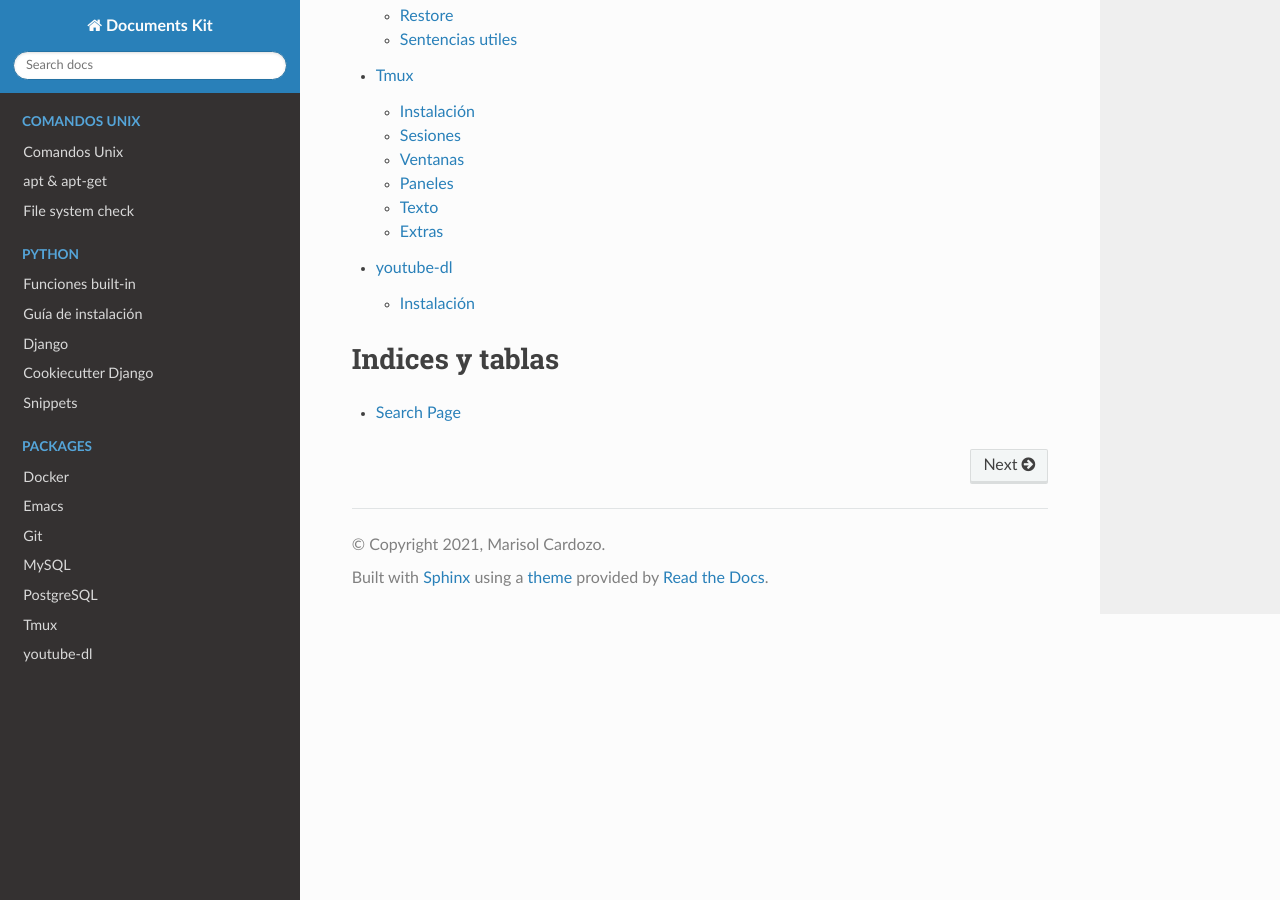
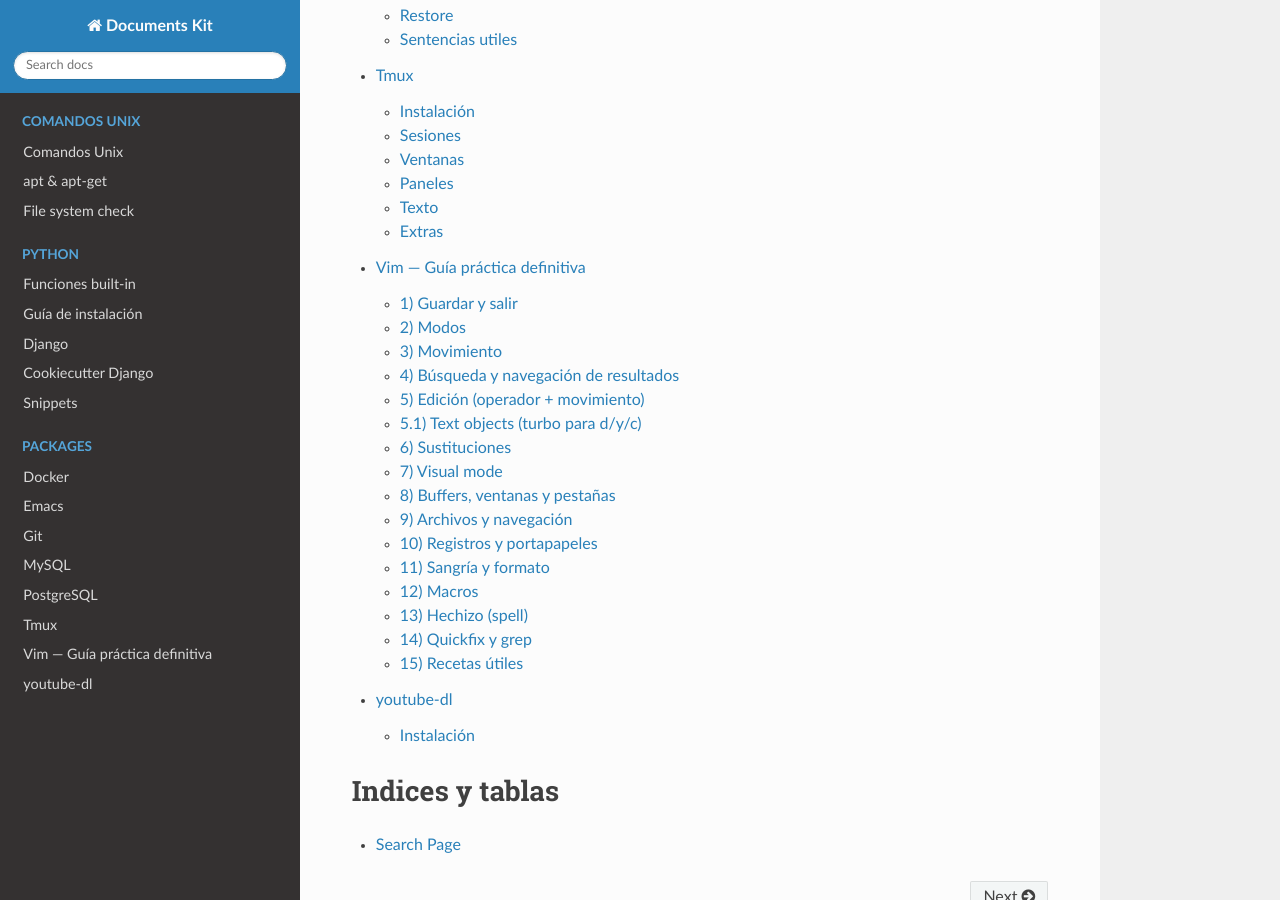
Before and after one commit to mcardozo/documents-kit, a Sphinx documentation site: the page built from docs/index.rst, in a window 1280 px wide and 900 px high, scrolled down 2424 px. Built offline with Sphinx 7.4.7 and the Read the Docs theme 3.1.0, drawn with Linux system fonts in a browser that asks for light colours; some of the changed lines change nothing that is shown.

Commit message:
Add Vim guide documentation

```diff
--- a/docs/index.rst
+++ b/docs/index.rst
@@ -33,6 +33,7 @@
    packages/mysql
    packages/postgresql
    packages/tmux
+   packages/vim
    packages/youtube_dl
 
 
--- /dev/null
+++ b/docs/packages/vim.rst
@@ -0,0 +1,177 @@
+Vim — Guía práctica definitiva
+===============================
+
+Lista compacta, ordenada por tareas. Incluye lo esencial y un bloque de avanzados con lo más
+rescatable de tu doc original, ya depurado.
+
+1) Guardar y salir
+------------------
+::
+
+  :w            " Guardar
+  :q            " Salir (falla si hay cambios)
+  :wq / :x      " Guardar y salir
+  :q!           " Salir descartando cambios
+  ZZ / ZQ       " Guardar+salir / salir sin guardar
+
+2) Modos
+--------
+::
+
+  i  a  o       " Insert (antes / después / nueva línea abajo)
+  I  A  O       " Insert al inicio / al final / nueva línea arriba
+  <Esc>         " Volver a Normal
+
+Sugerencia: usa ``gi`` para volver a insertar donde editaste por última vez.
+
+3) Movimiento
+-------------
+::
+
+  h j k l          " Izq / Abajo / Arriba / Der
+  w  b  e          " Saltar por palabras (inicio / atrás / fin)
+  0  ^  $          " Inicio / primer no-blanco / fin de línea
+  gg / G           " Inicio / fin del archivo
+  H  M  L          " Tope / medio / pie de pantalla
+  {  }             " Párrafo anterior / siguiente
+  %                " Salto a paréntesis/llave/corchete pareja
+  Ctrl-d / Ctrl-u  " Media página abajo / arriba
+  Ctrl-f / Ctrl-b  " Página completa abajo / arriba
+
+4) Búsqueda y navegación de resultados
+--------------------------------------
+::
+
+  /texto        " Buscar hacia adelante
+  ?texto        " Buscar hacia atrás
+  n / N         " Siguiente / anterior coincidencia
+  * / #         " Buscar palabra bajo cursor (adelante / atrás)
+
+Tip: ``:set hlsearch incsearch`` para resaltar y buscar incremental.
+
+5) Edición (operador + movimiento)
+----------------------------------
+::
+
+  x / X         " Borrar char (derecha / izq)
+  d{mov}        " Delete (ej: dw, d$, dj)
+  c{mov}        " Change (borra y entra en Insert)
+  y{mov}        " Yank (copiar)
+  p / P         " Pegar después / antes
+  .             " Repetir última acción
+  u / Ctrl-r    " Deshacer / Rehacer
+  J             " Unir con línea siguiente
+  ~             " Toggle may/min del char
+  r / R         " Reemplazar un letra / Reemplazar varias letras
+
+5.1) Text objects (turbo para d/y/c)
+------------------------------------
+::
+
+  ciw / diw     " Cambiar / borrar palabra “in word”
+  ci" / di"     " Dentro de comillas
+  ci( / di(     " Dentro de paréntesis (funciona con { [ < ' ")
+  dap / dip     " Borrar un párrafo (around / in paragraph)
+
+Tip: ``vi)`` selecciona dentro de paréntesis; ``va)`` incluye paréntesis.
+
+6) Sustituciones
+----------------
+::
+
+  :s/viejo/nuevo/g             " En la línea actual
+  :%s/viejo/nuevo/gc           " En todo el archivo, confirmando
+  :'<,'>s/viejo/nuevo/g        " En selección visual
+
+Pro: ``:%s/\<<C-r><C-w>\>/nuevo/gc`` reemplaza la palabra bajo el cursor en todo el archivo.
+
+7) Visual mode
+--------------
+::
+
+  v / V / Ctrl-v   " Carácteres / línea / bloque
+  gv               " Re-seleccionar la última selección
+
+8) Buffers, ventanas y pestañas
+-------------------------------
+::
+
+  :ls            " Listar buffers
+  :bn / :bp      " Buffer siguiente / previo
+  :b#            " Volver al buffer anterior
+  :bd            " Cerrar buffer actual
+
+::
+
+  :split / :vsplit   " Split horizontal / vertical
+  Ctrl-w h/j/k/l     " Moverse entre ventanas
+  Ctrl-w =           " Igualar tamaños
+  Ctrl-w q           " Cerrar ventana
+
+::
+
+  :tabnew            " Nueva pestaña
+  gt / gT            " Siguiente / anterior pestaña
+
+Sugerencia: ``set hidden`` para cambiar de buffer sin guardar.
+
+9) Archivos y navegación
+------------------------
+::
+
+  :e ruta           " Abrir archivo
+  :edit .           " Abrir navegador en cwd (netrw)
+  :Ex / :Lex        " Netrw en ventana actual / lateral
+
+Tip: ``gf`` abre el archivo bajo el cursor si es ruta válida.
+
+10) Registros y portapapeles
+----------------------------
+::
+
+  "xy / "xp         " Copiar / pegar usando registro x
+  "+y / "+p         " Portapapeles del sistema
+  "_d               " Borrar sin afectar el registro "" (black hole)
+
+11) Sangría y formato
+---------------------
+::
+
+  >> / << / ==      " Indentar der / izq / autoindentar línea
+  =%                " Reindentar bloque entre pares
+  gg=G              " Autoindentar todo el archivo
+
+Tip: ``:set expandtab shiftwidth=2 tabstop=2`` para espacios en vez de tabs.
+
+12) Macros
+----------
+::
+
+  q{r} … q          " Grabar macro en registro {r}
+  @{r} / @@         " Ejecutar macro / repetir la última
+
+13) Hechizo (spell)
+-------------------
+::
+
+  :set spell spelllang=es,en   " Activar corrector ES/EN
+  ]s / [s                      " Siguiente / anterior error
+  zg / zw                      " Añadir / marcar palabra incorrecta
+
+Extra: ``z=`` sugiere correcciones.
+
+14) Quickfix y grep
+-------------------
+::
+
+  :vimgrep /pat/ **/*.py      " Grep recursivo
+  :copen / :cnext / :cprev    " Abrir lista / siguiente / anterior
+
+Alternativa rápida: ``:grep -R "pat" .`` (requiere grep/ag/rg configurado).
+
+15) Recetas útiles
+------------------
+- Cambiar comillas con confirmación: ``:%s/"\(.\{-}\)"/'\1'/gc``
+- Mantener solo selección: seleccionar en Visual y ``:keepjumps '<,'>write! tmp && %d | 0r tmp | bwipe! tmp``
+- Repetir una acción N veces: ``10dd``, ``5>>``, ``3p``.
+- Quitar espacios finales: ``:%s/\s\+$//``
```
